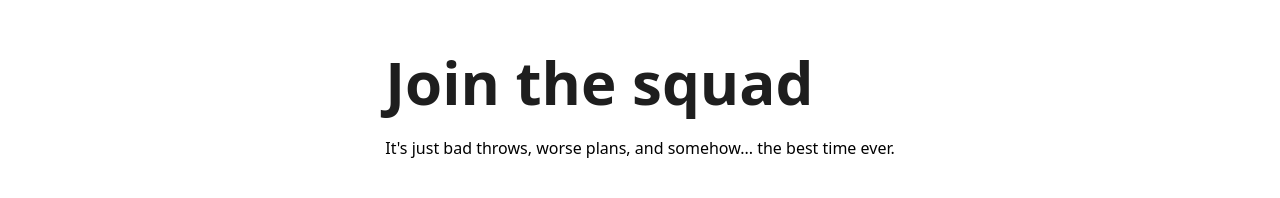
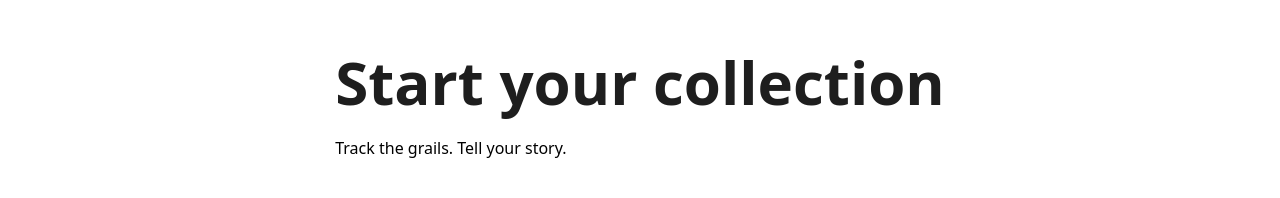
Before and after one commit to itsdavehimself/grailhaus, a React (Vite) app in the folder client/: page /register in a window 1280 px wide. Shown: the part 154-352 px from the top of the page. Built offline with nearby package versions, Linux system fonts and the light colour scheme; no server answers.

Commit message:
Update auth page copy

```diff
--- a/client/src/components/Login.tsx
+++ b/client/src/components/Login.tsx
@@ -77,11 +77,10 @@ const Login: React.FC = () => {
     <div className="flex flex-col h-screen w-screen bg-white justify-center items-center px-10 gap-10">
       <div className="flex flex-col gap-6">
         <h1 className="self-start text-6xl font-bold text-text">
-          Welcome back
+          Your vault awaits
         </h1>
         <div className="flex flex-col">
-          <p>We'll handle the scheduling.</p>
-          <p>You just keep hitting first available.</p>
+          <p>Your collection's right where you left it.</p>
         </div>
       </div>
       <form
@@ -104,7 +103,7 @@ const Login: React.FC = () => {
         />
         <div className="self-start min-h-5 text-error-red text-sm">
           {error === "Invalid credentials" ? (
-            <p>Something doesn't look right. Check your credentials.</p>
+            <p>Invalid credentials. Please try again.</p>
           ) : error ? (
             <div className="self-start text-error-red text-sm space-y-1">
               {error.split(",").map((msg, idx) => (
--- a/client/src/components/Register.tsx
+++ b/client/src/components/Register.tsx
@@ -76,13 +76,10 @@ const Register: React.FC = () => {
     <div className="flex flex-col h-screen w-screen bg-white justify-center items-center px-10 gap-10">
       <div className="flex flex-col gap-6">
         <h1 className="self-start text-6xl font-bold text-text">
-          Join the squad
+          Start your collection
         </h1>
         <div className="flex flex-col">
-          <p>
-            It's just bad throws, worse plans, and somehow... the best time
-            ever.
-          </p>
+          <p>Track the grails. Tell your story.</p>
         </div>
       </div>
       <form
@@ -105,7 +102,7 @@ const Register: React.FC = () => {
         />
         <div className="self-start min-h-5 text-error-red text-sm">
           {error === "Invalid credentials" ? (
-            <p>Something doesn't look right. Check your credentials.</p>
+            <p>Invalid credentials. Please try again.</p>
           ) : error ? (
             <div className="self-start text-error-red text-sm space-y-1">
               {error.split(",").map((msg, idx) => (
```
